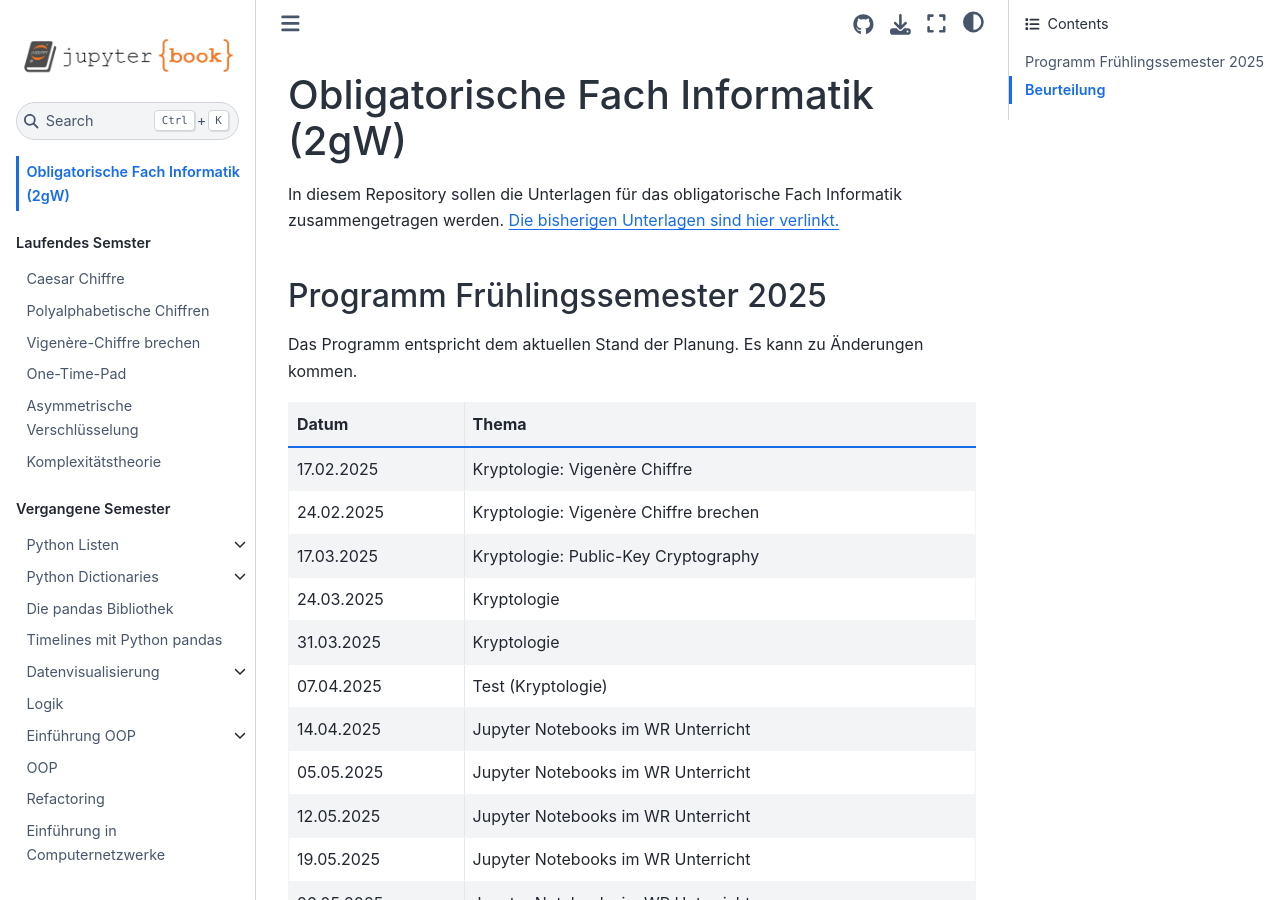
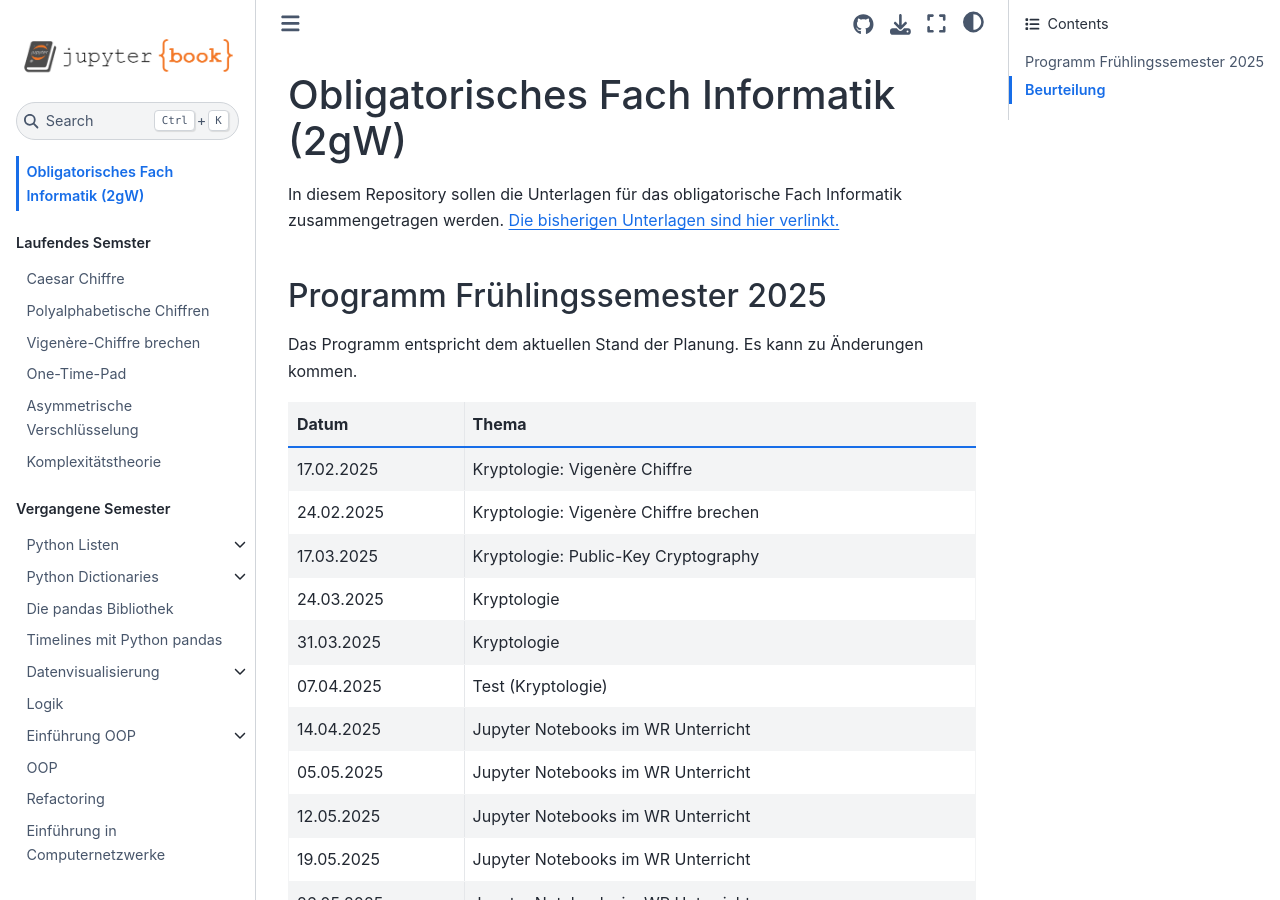
Before and after one commit to SkriptenMk/I_gW_23-27, a Jupyter Book: the page built from docs/intro.md, in a window 1280 px wide and 900 px high. Built offline with Jupyter Book 1.0.4 settings and Sphinx 7.4.7 and the Sphinx Book theme 1.1.4, drawn with Linux system fonts in a browser that asks for light colours; pages that are not in the unit, such as notebooks, are missing from menus.

```diff
--- a/docs/intro.md
+++ b/docs/intro.md
@@ -1,4 +1,4 @@
-# Obligatorische Fach Informatik (2gW)
+# Obligatorisches Fach Informatik (2gW)
 
 In diesem Repository sollen die Unterlagen für das obligatorische Fach
 Informatik zusammengetragen werden.
```
Also changed, not shown: docs/250324/complexity.svg (added), docs/250324/komplexitaet.ipynb, 4 other files.
